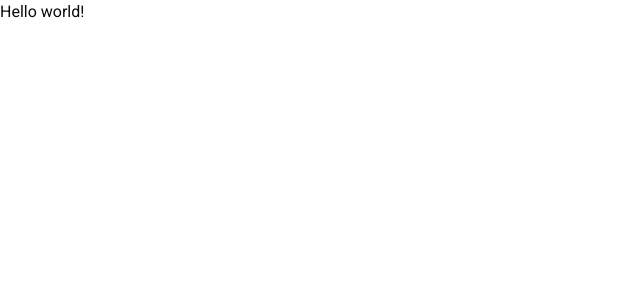
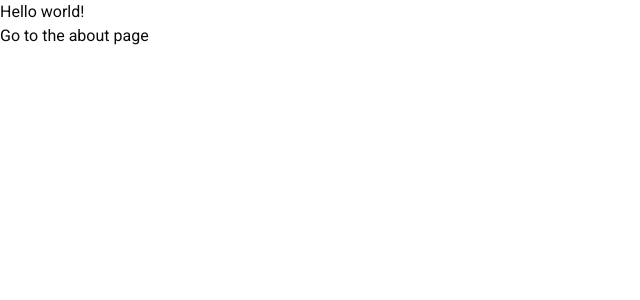
Before and after one commit to moostafadev/my_story_ai, a Next.js app: page /en in a window 1280 px wide. Shown: the top 300 px of the page, without its empty margins (0-640 px from the left). Built offline with nearby package versions, Linux system fonts and the light colour scheme.

Commit message:
feat: enhance HomePage component to display additional content

```diff
--- a/src/app/[locale]/page.tsx
+++ b/src/app/[locale]/page.tsx
@@ -2,5 +2,10 @@ import { getTranslations } from "next-intl/server";
 
 export default async function HomePage() {
   const t = await getTranslations("HomePage");
-  return <h1>{t("title")}</h1>;
+  return (
+    <div>
+      <h1>{t("title")}</h1>
+      <p>{t("about")}</p>
+    </div>
+  );
 }
```
